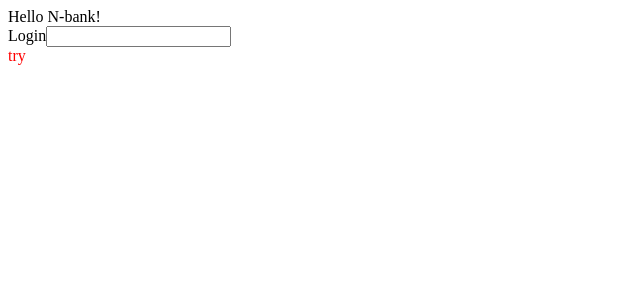
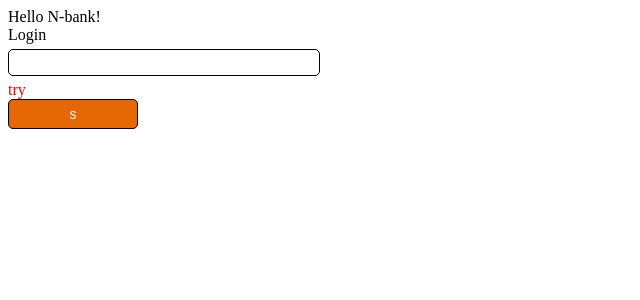
Before and after one commit to NikoDanilov/N-Album, a React (Vite) app: page / in a window 1280 px wide. Shown: the top 300 px of the page, without its empty margins (0-640 px from the left). Built offline with nearby package versions, Linux system fonts and the light colour scheme.

Commit message:
adding_button #3

```diff
--- a/src/App.tsx
+++ b/src/App.tsx
@@ -1,3 +1,4 @@
+import { UiButton } from './shared/ui/ui-button'
 import { UiTextField } from './shared/ui/ui-text-field'
 
 function App() {
@@ -8,6 +9,7 @@ function App() {
 				label="Login"
 				error="try"
 			/>
+			<UiButton>s</UiButton>
 		</div>
 	)
 }
--- /dev/null
+++ b/src/shared/ui/ui-button/index.ts
@@ -0,0 +1 @@
+export { UiButton } from './ui-button'
--- /dev/null
+++ b/src/shared/ui/ui-button/ui-button.module.scss
@@ -0,0 +1,23 @@
+.button {
+	display: block;
+	max-width: 130px;
+	width: 100%;
+	font-size: 14px;
+	line-height: 1;
+	color: white;
+	background: rgb(228, 103, 2);
+	border: 1px solid black;
+	border-radius: 5px;
+	height: 30px;
+	cursor: pointer;
+	overflow: hidden;
+	text-align: center;
+}
+
+.button:hover {
+	background: rgb(238, 137, 54);
+}
+
+.button:focus {
+	outline: 1px solid rgb(238, 137, 54);
+}
--- /dev/null
+++ b/src/shared/ui/ui-button/ui-button.tsx
@@ -0,0 +1,23 @@
+import clsx from 'clsx'
+import { ButtonHTMLAttributes, FC } from 'react'
+import styles from './ui-button.module.scss'
+
+export type UiButtonType = ButtonHTMLAttributes<HTMLButtonElement> & {
+	loading?: boolean
+}
+
+export const UiButton: FC<UiButtonType> = ({
+	className,
+	children,
+	loading = false,
+	...props
+}) => {
+	return (
+		<button
+			{...props}
+			className={clsx(className, styles.button)}
+		>
+			{loading ? <div>Loading...</div> : children}
+		</button>
+	)
+}
--- a/src/shared/ui/ui-text-field/ui-text-field.module.scss
+++ b/src/shared/ui/ui-text-field/ui-text-field.module.scss
@@ -1,4 +1,23 @@
+.textField {
+	display: flex;
+	flex-direction: column;
+	gap: 5px;
+}
+
+.inputs {
+	max-width: 300px;
+	width: 100%;
+	padding: 5px;
+	border-radius: 5px;
+	border: 1px solid black;
+}
+
+.inputs:focus {
+	border: 1px solid white;
+	outline: 1px solid rgb(228, 103, 2);
+}
+
 .error {
-	size: 2rem;
+	font-size: 1rem;
 	color: red;
 }
--- a/src/shared/ui/ui-text-field/ui-text-field.tsx
+++ b/src/shared/ui/ui-text-field/ui-text-field.tsx
@@ -2,15 +2,15 @@ import clsx from 'clsx'
 import { forwardRef, InputHTMLAttributes, useId } from 'react'
 import styles from './ui-text-field.module.scss'
 
-interface IUiTextField {
+export type UiTextFieldType = {
 	label?: string
 	className?: string
 	error?: string
 	inputProps?: InputHTMLAttributes<HTMLInputElement>
 }
 
-export const UiTextField = forwardRef<HTMLInputElement, IUiTextField>(
-	({ label, className, inputProps, error }: IUiTextField, ref) => {
+export const UiTextField = forwardRef<HTMLInputElement, UiTextFieldType>(
+	({ label, className, inputProps, error }: UiTextFieldType, ref) => {
 		const id = useId()
 		return (
 			<div className={clsx(className, styles.textField)}>
```
Also changed, not shown: 2 other files (tests, documents, lock files or other folders).
